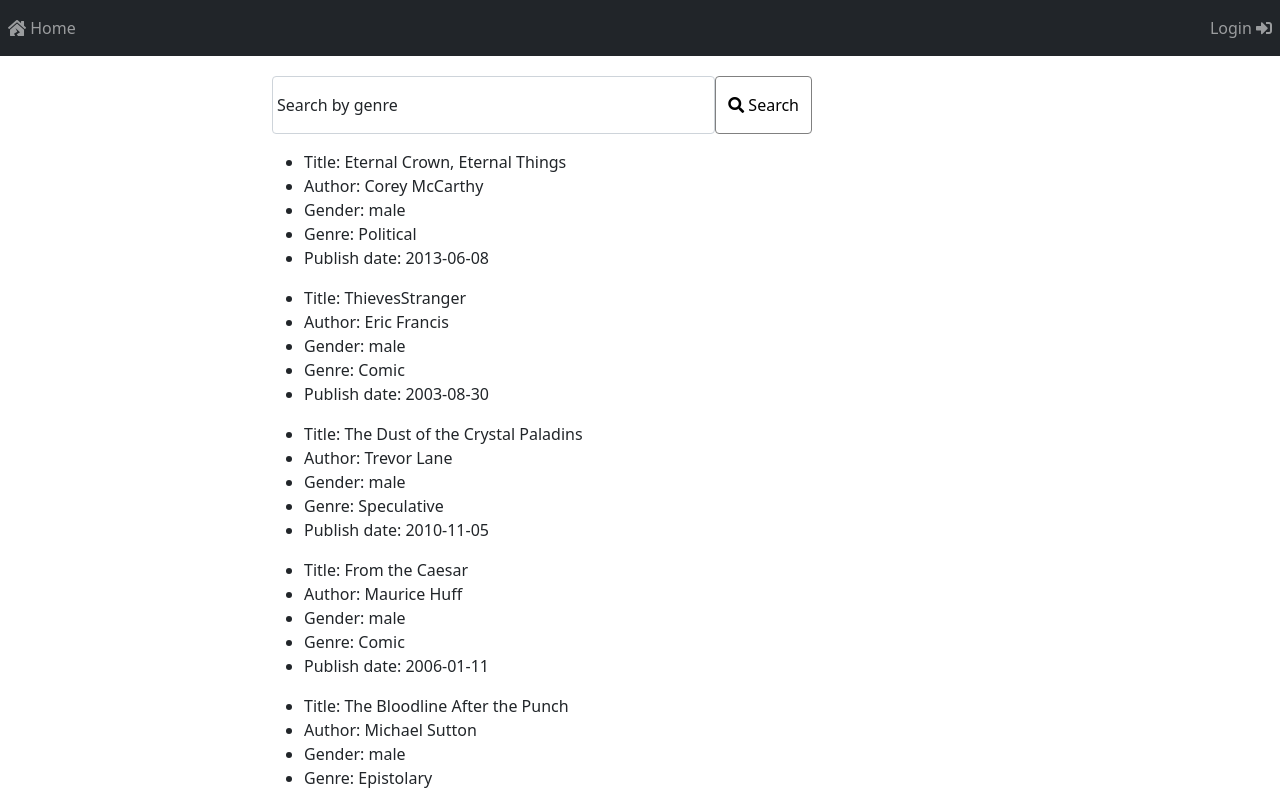
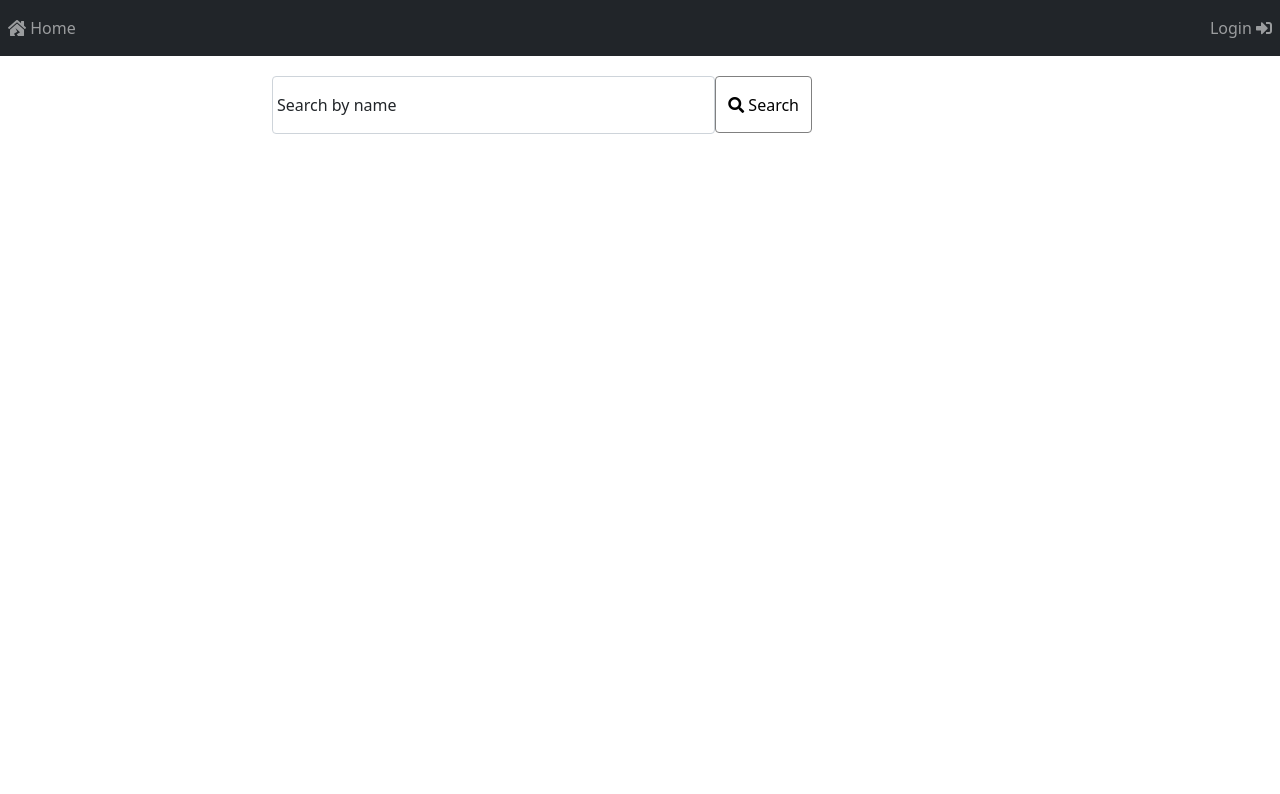
Before and after one commit to Pharnassus/AngularLibriAutori, an Angular app in the folder LibriAutoriV1/: page /home in a window 1280 px wide. Shown: the top 794 px of the page. Built offline with nearby package versions, Linux system fonts and the light colour scheme.

Commit message:
test base ricerca con il nome - funzionante

```diff
--- a/LibriAutoriV1/src/app/home/home.component.html
+++ b/LibriAutoriV1/src/app/home/home.component.html
@@ -3,7 +3,7 @@
   <div class="m_inputSearchContainer form-floating mb-3">
     <input type="text" class="form-control" id="m_searchBook" placeholder="search by genre" [(ngModel)]="searchBook"
       [ngModelOptions]="{standalone: true}" required>
-    <label for="m_searchBook">Search by genre</label>
+    <label for="m_searchBook">Search by name</label>
   </div>
 
   <div id="m_searchSpinnerContainer">
@@ -19,8 +19,8 @@
 </form>
 
 
-<div>
-  <ul *ngFor="let item of books_authorsList">
+<div *ngIf="cardsShow">
+  <ul *ngFor="let item of arrayBooks">
     <li>Title: {{item.name}}</li>
     <li>Author: {{item.author.name}}</li>
     <li>Gender: {{item.author.gender}}</li>
--- a/LibriAutoriV1/src/app/home/home.component.scss
+++ b/LibriAutoriV1/src/app/home/home.component.scss
@@ -1,7 +1,6 @@
 .m_searchForm {
   // background-color: lightgreen;
   display: flex;
-  align-items: baseline;
 
   .m_inputSearchContainer{
     width: 60%;
--- a/LibriAutoriV1/src/app/home/home.component.ts
+++ b/LibriAutoriV1/src/app/home/home.component.ts
@@ -28,12 +28,33 @@ export class HomeComponent implements OnInit {
 
   // VARIABILI USATE NELLA FUNZIONE SUBMIT PER GENERARE I BANNER ERROR o BENVENUTO
   error = 0;
-  errorState = false;
+  cardsShow = false;
   spinner = false;
+  arrayBooks = [];
 
   searchBookFunction(){
 
-    this.spinner = true;
+    const searchBook = this.searchBook;
+
+
+    for (let i = 0; i < books_authors.length; i++) {
+
+      if (searchBook == books_authors[i].author.name) {
+        this.arrayBooks.pop();
+        this.spinner = true;
+        this.cardsShow = false;
+
+        this.arrayBooks.push(books_authors[i]);
+        console.log(this.arrayBooks);
+
+        setTimeout(() => {
+          this.spinner = false;
+          this.cardsShow = true;
+        }, 500);
+
+      }
+
+    }
 
   }
 
```
